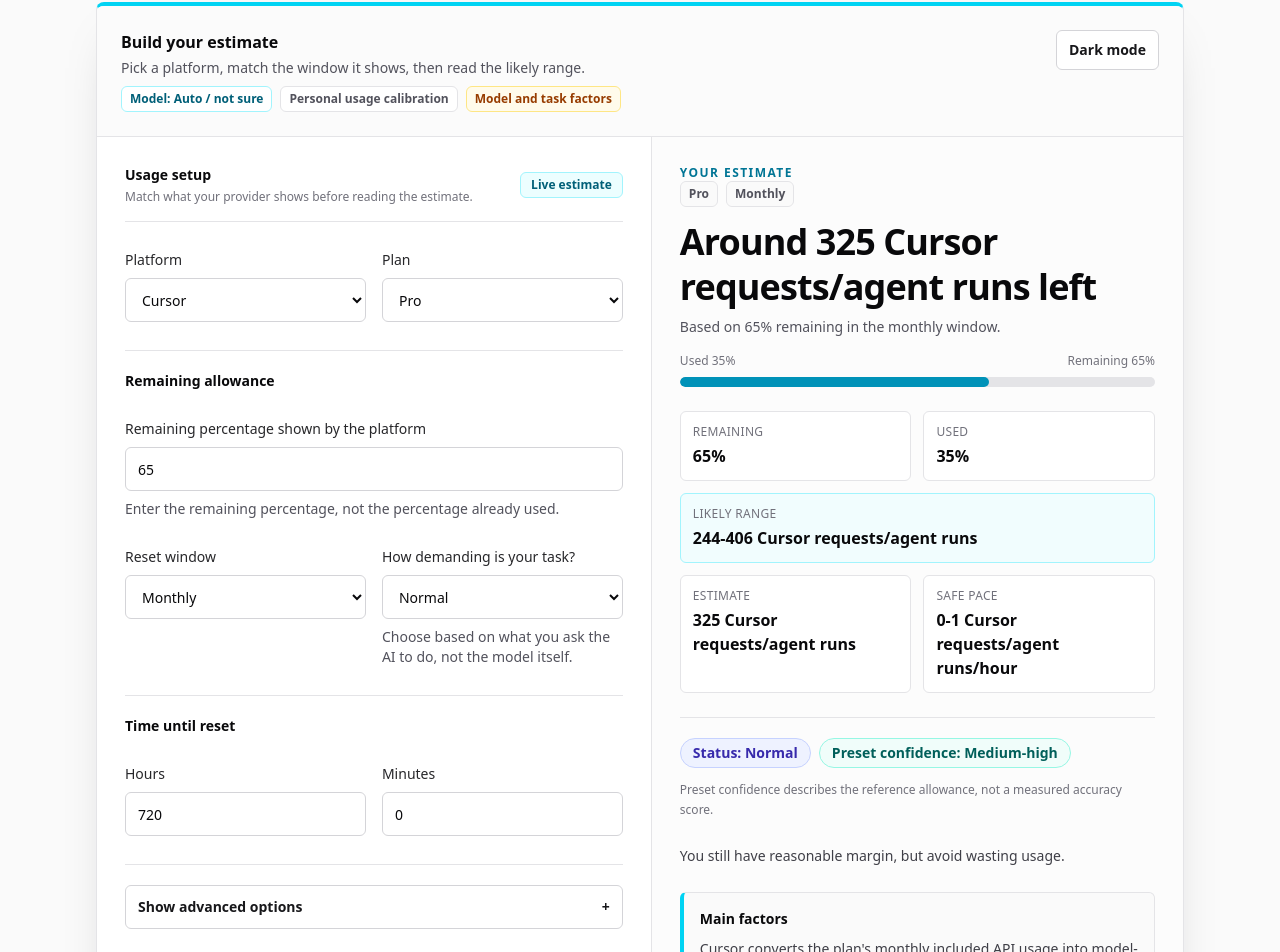
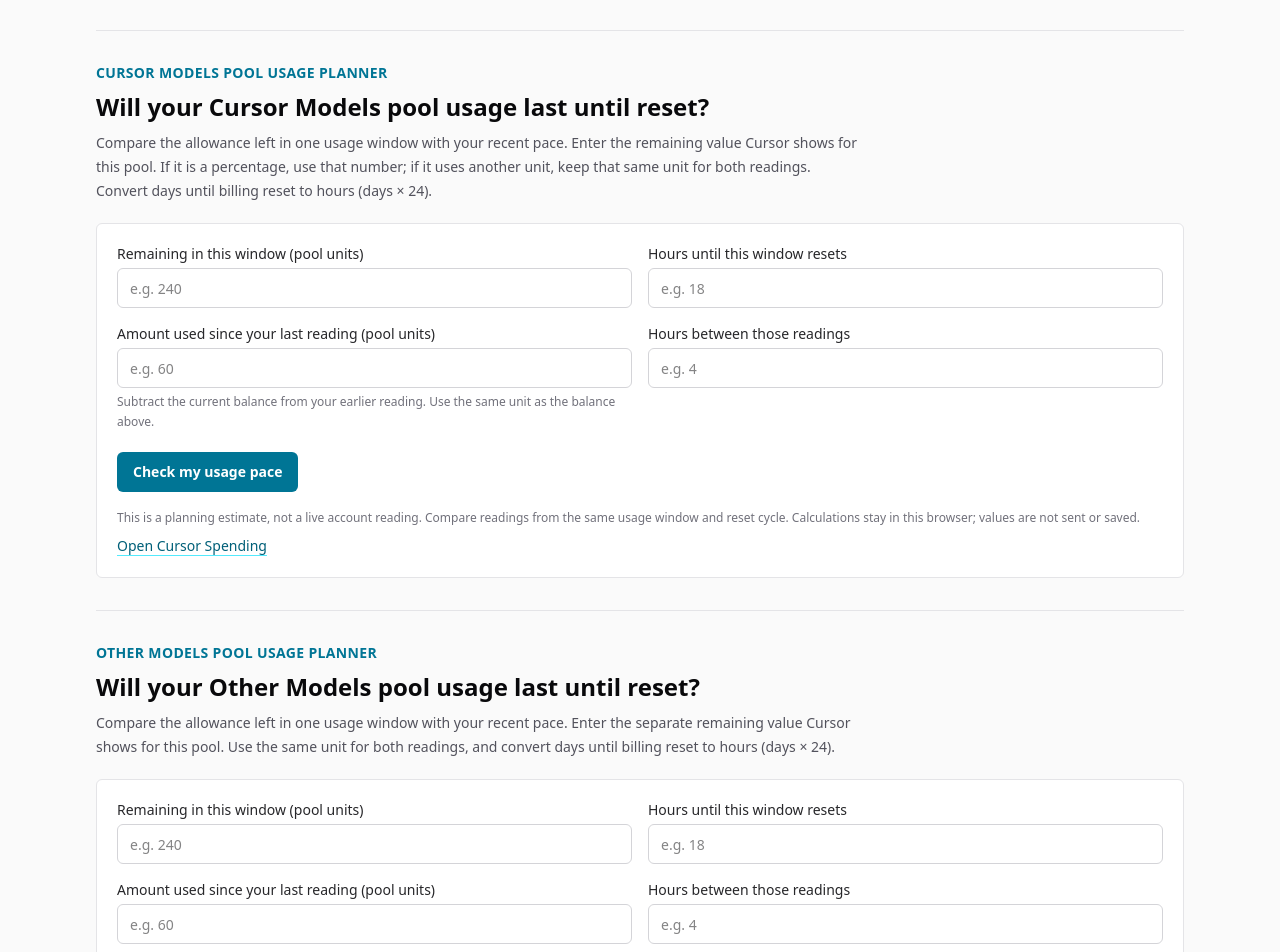
Before and after one commit to fladare124/ai-percent-to-prompts-calculator, a Next.js app: page /cursor-usage-calculator in a window 1280 px wide. Shown: the part 303-1255 px from the top of the page. Built offline with nearby package versions, Linux system fonts and the light colour scheme.

Commit message:
Refresh Cursor usage pool planner

```diff
--- a/src/app/cursor-usage-calculator/page.tsx
+++ b/src/app/cursor-usage-calculator/page.tsx
@@ -1,10 +1,14 @@
 import type { Metadata } from "next";
+import UsagePacePlanner from "@/components/UsagePacePlanner";
 import SeoCalculatorPage from "@/components/SeoCalculatorPage";
 
+const cursorUsageUrl =
+  "https://prod.cursor.com/help/models-and-usage/usage-limits";
+
 export const metadata: Metadata = {
-  title: "Cursor Usage Calculator",
+  title: "Cursor Usage Calculator: Pool Balance Until Reset",
   description:
-    "Estimate how many Cursor requests your included usage percentage could cover, based on model, mode and context size.",
+    "Estimate whether your Cursor Models or Other Models usage pool can last until your monthly reset, based on your own recent usage readings.",
   alternates: {
     canonical: "/cursor-usage-calculator",
   },
@@ -14,31 +18,71 @@ export default function CursorUsageCalculatorPage() {
   return (
     <SeoCalculatorPage
       h1="Cursor Usage Calculator"
-      intro="Estimate how many Cursor requests your remaining included usage could cover. Select your plan, model and work mode to get a planning range."
-      platformFocus="Cursor"
+      intro="Check whether each Cursor usage pool could last until your billing reset. Compare the remaining percentage in your Spending dashboard with your recent usage pace instead of assuming every request has the same cost."
+      calculator={
+        <div className="space-y-8">
+          <UsagePacePlanner
+            platform="Cursor Models pool"
+            windowGuidance="Enter the remaining value Cursor shows for this pool. If it is a percentage, use that number; if it uses another unit, keep that same unit for both readings. Convert days until billing reset to hours (days × 24)."
+            sourceUrl="https://cursor.com/dashboard/spending"
+            sourceLabel="Open Cursor Spending"
+            measurementUnit="pool units"
+          />
+          <UsagePacePlanner
+            platform="Other Models pool"
+            windowGuidance="Enter the separate remaining value Cursor shows for this pool. Use the same unit for both readings, and convert days until billing reset to hours (days × 24)."
+            sourceUrl="https://cursor.com/dashboard/spending"
+            sourceLabel="Open Cursor Spending"
+            measurementUnit="pool units"
+          />
+        </div>
+      }
       guide={{
-        title: "Estimate Cursor requests from the right usage pool",
+        title: "Cursor has two separate usage pools",
         summary:
-          "Cursor usage can depend on the selected model and plan. Current usage-based plans show separate pools for Cursor models and other models, so make sure your percentage refers to the pool you intend to estimate.",
+          "Cursor does not have one reliable request count for every model and task. Its Spending dashboard shows the remaining allowance for each pool, while your recent usage readings can help estimate how quickly that balance is changing.",
         points: [
-          "Cursor says included usage resets monthly with your billing cycle. The Spending tab shows remaining allowance and the reset date.",
-          "The number of requests depends on model costs and task size. One agent run can use much more than one short chat request.",
-          "This calculator gives a rough request equivalent. It does not read your Cursor Spending dashboard or model usage history.",
+          "The Cursor Models pool includes Grok 4.7, Grok 4.6, Grok 4.5 and Composer 2.5. The Other Models pool covers third-party models charged at their provider prices.",
+          "Pro, Pro+ and Ultra include both pools. The Start plan in India covers the Cursor Models pool only. Plans and availability can vary by account.",
+          "Cursor Router can draw from either pool depending on which model handles a request. Composer 2.5 has no Cursor Token Rate on any plan; third-party models can incur that rate on Teams and Enterprise.",
+          "Both pools reset monthly with your billing cycle, and unused usage does not roll over. Spending shows the reset date and real-time balance.",
+          "Compare each pool separately. This planner uses your percentage readings and recent pace; it does not connect to Cursor or estimate a universal number of prompts.",
         ],
         sources: [
-          { label: "Cursor usage and limits", href: "https://prod.cursor.com/help/models-and-usage/usage-limits" },
+          {
+            label: "Cursor usage pools and limits",
+            href: cursorUsageUrl,
+          },
+          {
+            label: "Cursor usage-based charges",
+            href: "https://prod.cursor.com/help/account-and-billing/overages",
+          },
+          {
+            label: "Cursor plans and pricing",
+            href: "https://cursor.com/pricing",
+          },
         ],
       }}
       extraFaq={[
         {
-          question: "Where can I see my Cursor usage and reset date?",
+          question: "How many Cursor requests can I make before reset?",
           answer:
-            "Open the Spending tab in your Cursor dashboard. It shows remaining usage and the reset date for your billing cycle.",
+            "There is no fixed request count across models and tasks. Check the separate balances in Cursor Spending, then compare two readings from the same pool with the planner above to estimate whether your recent pace can last until reset.",
         },
         {
-          question: "Does a Cursor request always use the same allowance?",
+          question: "What is the difference between Cursor Models and Other Models?",
           answer:
-            "No. Model choice, usage pool and task size affect consumption. Treat the result as a rough equivalent and compare it with the pool shown in your dashboard.",
+            "Cursor Models include Grok 4.7, Grok 4.6, Grok 4.5 and Composer 2.5. Other Models covers third-party models and follows their model costs. Cursor Router may use either pool depending on the routed model.",
+        },
+        {
+          question: "When does Cursor usage reset?",
+          answer:
+            "Included usage resets monthly with your billing cycle. Cursor Spending shows your reset date, and unused usage does not roll over.",
+        },
+        {
+          question: "Does using my own API key count toward Cursor usage?",
+          answer:
+            "On individual plans, the model provider bills requests made with your own key directly, and they do not draw from Cursor's two pools. Team and Enterprise plans may apply a Cursor Token Rate to those requests.",
         },
       ]}
     />
--- a/src/components/EstimatorForm.tsx
+++ b/src/components/EstimatorForm.tsx
@@ -1,5 +1,6 @@
 "use client";
 
+import Link from "next/link";
 import AdvancedOptions from "@/components/AdvancedOptions";
 import {
   PLATFORMS,
@@ -163,11 +164,13 @@ export default function EstimatorForm({
             Usage setup
           </p>
           <p className="mt-1 text-xs text-zinc-500 dark:text-zinc-400">
-            Match what your provider shows before reading the estimate.
+            {form.platform === "Cursor"
+              ? "Cursor usage is tracked in separate monthly pools."
+              : "Match what your provider shows before reading the estimate."}
           </p>
         </div>
         <span className="rounded-md border border-cyan-200 bg-cyan-50 px-2.5 py-1 text-xs font-semibold text-cyan-800 dark:border-cyan-900/60 dark:bg-cyan-950/40 dark:text-cyan-200">
-          Live estimate
+          {form.platform === "Cursor" ? "Pool pace planner" : "Live estimate"}
         </span>
       </div>
 
@@ -189,6 +192,7 @@ export default function EstimatorForm({
           </select>
         </label>
 
+        {form.platform === "Cursor" ? null : (
           <label className="flex flex-col gap-2">
             <span className={labelClass}>Plan</span>
             <select
@@ -205,8 +209,25 @@ export default function EstimatorForm({
               )}
             </select>
           </label>
+        )}
       </div>
 
+      {form.platform === "Cursor" ? (
+        <div className="rounded-md border border-cyan-200 bg-cyan-50 p-4 text-sm leading-6 text-cyan-950 dark:border-cyan-900/60 dark:bg-cyan-950/30 dark:text-cyan-100">
+          <p>
+            Cursor does not have one fixed request count across models and tasks.
+            Compare your recent readings from each pool against the time left in
+            your billing cycle.
+          </p>
+          <Link
+            href="/cursor-usage-calculator"
+            className="mt-2 inline-block font-semibold underline underline-offset-2"
+          >
+            Open the Cursor Models and Other Models planners
+          </Link>
+        </div>
+      ) : (
+        <>
       {criticalFields.length > 0 ? (
         <div className="space-y-3 border-t border-zinc-200 pt-5 dark:border-zinc-800">
           <div>
@@ -360,6 +381,8 @@ export default function EstimatorForm({
         onToggle={onAdvancedToggle}
         onChange={handleAdvancedChange}
       />
+        </>
+      )}
     </form>
   );
 }
--- a/src/components/SeoCalculatorPage.tsx
+++ b/src/components/SeoCalculatorPage.tsx
@@ -62,8 +62,8 @@ const popularLinks = [
   },
   {
     href: "/cursor-usage-calculator",
-    label: "Cursor",
-    text: "Estimate requests from your monthly included usage.",
+    label: "Cursor usage pools",
+    text: "Compare Cursor Models and Other Models balances with your recent usage pace.",
   },
 ];
 
--- a/src/components/UsageEstimator.tsx
+++ b/src/components/UsageEstimator.tsx
@@ -251,9 +251,22 @@ export default function UsageEstimator({
             Build your estimate
           </p>
           <p className="mt-1 max-w-xl text-sm text-zinc-600 dark:text-zinc-400">
-            Pick a platform, match the window it shows, then read the likely range.
+            {form.platform === "Cursor"
+              ? "Compare both Cursor usage pools with your recent dashboard readings."
+              : "Pick a platform, match the window it shows, then read the likely range."}
           </p>
           <div className="mt-2 flex flex-wrap gap-2">
+            {form.platform === "Cursor" ? (
+              <>
+                <span className="rounded-md border border-cyan-200 bg-white px-2 py-1 text-xs font-semibold text-cyan-800 dark:border-cyan-900/60 dark:bg-zinc-900 dark:text-cyan-200">
+                  Cursor Models pool
+                </span>
+                <span className="rounded-md border border-zinc-200 bg-white px-2 py-1 text-xs font-semibold text-zinc-600 dark:border-zinc-700 dark:bg-zinc-900 dark:text-zinc-300">
+                  Other Models pool
+                </span>
+              </>
+            ) : (
+              <>
                 <span className="rounded-md border border-cyan-200 bg-white px-2 py-1 text-xs font-semibold text-cyan-800 dark:border-cyan-900/60 dark:bg-zinc-900 dark:text-cyan-200">
                   Model: {selectedModelLabel ?? "Auto / not sure"}
                 </span>
@@ -263,6 +276,8 @@ export default function UsageEstimator({
                 <span className="rounded-md border border-amber-200 bg-amber-50 px-2 py-1 text-xs font-semibold text-amber-800 dark:border-amber-900/60 dark:bg-amber-950/30 dark:text-amber-200">
                   Model and task factors
                 </span>
+              </>
+            )}
           </div>
         </div>
         <button
@@ -297,10 +312,12 @@ export default function UsageEstimator({
             onCopy={copyResult}
             onShare={shareResult}
           />
+          {form.platform === "Cursor" ? null : (
             <UsageCalibration
               remainingPercent={Number(form.remainingPercent)}
               unitLabel={unitLabel}
             />
+          )}
         </div>
       </div>
     </div>
--- a/src/components/UsagePacePlanner.tsx
+++ b/src/components/UsagePacePlanner.tsx
@@ -23,10 +23,15 @@ type Estimate =
     };
 
 type UsagePacePlannerProps = {
-  platform: "Claude" | "Codex";
+  platform:
+    | "Claude"
+    | "Codex"
+    | "Cursor Models pool"
+    | "Other Models pool";
   windowGuidance: string;
   sourceUrl: string;
   sourceLabel: string;
+  measurementUnit?: string;
 };
 
 const initialInputs: Inputs = {
@@ -41,8 +46,12 @@ export default function UsagePacePlanner({
   windowGuidance,
   sourceUrl,
   sourceLabel,
+  measurementUnit = "percentage points",
 }: UsagePacePlannerProps) {
-  const titleId = `${platform.toLowerCase()}-pace-title`;
+  const titleId = `${platform.toLowerCase().replace(/[^a-z0-9]+/g, "-")}-pace-title`;
+  const maxMeasurement =
+    measurementUnit === "percentage points" ? 100 : undefined;
+  const isPercentage = measurementUnit === "percentage points";
   const [inputs, setInputs] = useState(initialInputs);
   const [estimate, setEstimate] = useState<Estimate | null>(null);
   const [error, setError] = useState("");
@@ -66,13 +75,13 @@ export default function UsagePacePlanner({
         Number.isFinite,
       ) ||
       remaining < 0 ||
-      remaining > 100 ||
+      (maxMeasurement !== undefined && remaining > maxMeasurement) ||
       hoursUntilReset <= 0 ||
       pointsSpent < 0 ||
-      pointsSpent > 100 ||
+      (maxMeasurement !== undefined && pointsSpent > maxMeasurement) ||
       hoursObserved <= 0
     ) {
-      setError("Enter valid percentages and time periods to calculate a pace.");
+      setError("Enter valid readings and time periods to calculate a pace.");
       setEstimate(null);
       return;
     }
@@ -130,19 +139,19 @@ export default function UsagePacePlanner({
       >
         <div className="grid gap-4 sm:grid-cols-2">
           <label className="block text-sm font-medium text-zinc-800 dark:text-zinc-200">
-            Remaining in this window (%)
+            Remaining in this window ({measurementUnit})
             <input
-              aria-label={`${platform} usage percentage remaining`}
+              aria-label={`${platform} usage remaining`}
               type="number"
               min="0"
-              max="100"
+              max={maxMeasurement}
               step="0.1"
               inputMode="decimal"
               required
               value={inputs.remaining}
               onChange={(event) => updateInput("remaining", event.target.value)}
               className="mt-1 h-10 w-full rounded-md border border-zinc-300 bg-white px-3 text-zinc-950 focus:border-cyan-500 focus:outline-none focus:ring-2 focus:ring-cyan-500/30 dark:border-zinc-700 dark:bg-zinc-950 dark:text-white"
-              placeholder="e.g. 65"
+              placeholder={isPercentage ? "e.g. 65" : "e.g. 240"}
             />
           </label>
 
@@ -165,22 +174,26 @@ export default function UsagePacePlanner({
           </label>
 
           <label className="block text-sm font-medium text-zinc-800 dark:text-zinc-200">
-            Percentage points used since your last reading
+            {isPercentage
+              ? "Percentage points used since your last reading"
+              : `Amount used since your last reading (${measurementUnit})`}
             <input
-              aria-label={`${platform} usage percentage points spent since the last reading`}
+              aria-label={`${platform} usage amount spent since the last reading`}
               type="number"
               min="0"
-              max="100"
+              max={maxMeasurement}
               step="0.1"
               inputMode="decimal"
               required
               value={inputs.pointsSpent}
               onChange={(event) => updateInput("pointsSpent", event.target.value)}
               className="mt-1 h-10 w-full rounded-md border border-zinc-300 bg-white px-3 text-zinc-950 focus:border-cyan-500 focus:outline-none focus:ring-2 focus:ring-cyan-500/30 dark:border-zinc-700 dark:bg-zinc-950 dark:text-white"
-              placeholder="e.g. 15"
+              placeholder={isPercentage ? "e.g. 15" : "e.g. 60"}
             />
             <span className="mt-1 block text-xs font-normal leading-5 text-zinc-500 dark:text-zinc-400">
-              If the meter fell from 80% to 65%, enter 15.
+              {isPercentage
+                ? "If the meter fell from 80% to 65%, enter 15."
+                : "Subtract the current balance from your earlier reading. Use the same unit as the balance above."}
             </span>
           </label>
 
@@ -230,14 +243,14 @@ export default function UsagePacePlanner({
                 period. To spread the current balance until reset, average use
                 would need to stay near or below{" "}
                 <strong>
-                  {estimate.sustainableRate.toFixed(1)} percentage points per hour
+                  {estimate.sustainableRate.toFixed(1)} {measurementUnit} per hour
                 </strong>
                 .
               </p>
             ) : estimate.runsOutInHours !== null ? (
               <p>
                 At the observed rate of{" "}
-                <strong>{estimate.observedRate.toFixed(1)} percentage points per hour</strong>,
+                <strong>{estimate.observedRate.toFixed(1)} {measurementUnit} per hour</strong>,
                 the remaining allowance could run out in about{" "}
                 <strong>{estimate.runsOutInHours.toFixed(1)} hours</strong>, roughly{" "}
                 <strong>
@@ -252,10 +265,10 @@ export default function UsagePacePlanner({
             ) : (
               <p>
                 At the observed rate of{" "}
-                <strong>{estimate.observedRate.toFixed(1)} percentage points per hour</strong>,
-                about{" "}
+                <strong>{estimate.observedRate.toFixed(1)} {measurementUnit} per hour</strong>,
+                  about{" "}
                 <strong>
-                  {estimate.projectedRemaining.toFixed(1)}% could remain at reset
+                  {estimate.projectedRemaining.toFixed(1)} {measurementUnit} could remain at reset
                 </strong>
                 .
               </p>
@@ -267,7 +280,7 @@ export default function UsagePacePlanner({
                 {estimate.hoursUntilReset.toFixed(1)} hours, average use would
                 need to stay near or below{" "}
                 <strong>
-                  {estimate.sustainableRate.toFixed(1)} percentage points per hour
+                  {estimate.sustainableRate.toFixed(1)} {measurementUnit} per hour
                 </strong>
                 .
               </p>
--- a/src/lib/displayLabels.ts
+++ b/src/lib/displayLabels.ts
@@ -65,7 +65,7 @@ export function getPlatformUnitLabel(
   }
 
   if (platform === "Cursor") {
-    return "Cursor requests/agent runs";
+    return "Cursor pool units";
   }
 
   if (platform === "Windsurf / Devin") {
@@ -165,7 +165,7 @@ export function getMainFactorsSummary(result: EstimateResult) {
   }
 
   if (result.platform === "Cursor") {
-    return "Cursor converts the plan's monthly included API usage into model-specific request estimates, then adjusts for agent mode and context size.";
+    return "Cursor usage depends on the model and routed task. Compare readings from the same usage pool in the Cursor pool planner.";
   }
 
   if (result.platform === "Windsurf / Devin") {
--- a/src/lib/platformPresets.ts
+++ b/src/lib/platformPresets.ts
@@ -518,65 +518,21 @@ export const platformPresets: Record<PlatformName, PlatformPreset> = {
   },
   Cursor: {
     platform: "Cursor",
-    usageUnit: "requests / agent runs",
+    usageUnit: "usage pool balance",
     resetWindows: ["Monthly"],
     defaultResetWindow: "Monthly",
     limitBasis:
-      "Monthly included API usage converted to request equivalents. Cursor publishes approximate model-specific request counts, so model choice matters.",
+      "Cursor shows separate monthly usage pools. Compare readings from your own account in the pool planner; this selector does not assume a fixed request count.",
     planPresets: [
-      { label: "Hobby", baseLimits: limits({ Monthly: 25 }) },
-      { label: "Pro", baseLimits: limits({ Monthly: 500 }) },
-      { label: "Pro+", baseLimits: limits({ Monthly: 1500 }) },
-      { label: "Ultra", baseLimits: limits({ Monthly: 10000 }) },
-      { label: "Teams", baseLimits: limits({ Monthly: 500 }) },
-      { label: "Enterprise", baseLimits: limits({ Monthly: 500 }) },
+      { label: "Hobby", baseLimits: limits({}) },
+      { label: "Start (India)", baseLimits: limits({}) },
+      { label: "Pro", baseLimits: limits({}) },
+      { label: "Pro+", baseLimits: limits({}) },
+      { label: "Ultra", baseLimits: limits({}) },
+      { label: "Teams", baseLimits: limits({}) },
+      { label: "Enterprise", baseLimits: limits({}) },
     ],
-    advancedGroups: [
-      {
-        key: "model",
-        label: "Model",
-        options: [
-          { label: "Cursor Auto", multiplier: 1.3 },
-          { label: "GPT-5 / GPT-5.5", multiplier: 1 },
-          { label: "GPT-5.6 Sol", multiplier: 1 },
-          { label: "GPT-5.6 Terra", multiplier: 1.8 },
-          { label: "Claude Sonnet 5", multiplier: 0.45 },
-          { label: "Claude Opus 4.8", multiplier: 0.2 },
-          { label: "Claude Fable 5", multiplier: 0.55 },
-          { label: "Gemini 3.5 Flash", multiplier: 1.1 },
-          { label: "Not sure", multiplier: 0.8 },
-        ],
-      },
-      {
-        key: "mode",
-        label: "Mode",
-        options: [
-          { label: "Tab completion", multiplier: 2 },
-          { label: "Auto mode", multiplier: 1.25 },
-          { label: "Ask / Chat", multiplier: 1 },
-          { label: "Edit", multiplier: 0.9 },
-          { label: "Agent", multiplier: 0.65 },
-          { label: "Multi-file edit", multiplier: 0.5 },
-          {
-            label: "Max mode",
-            multiplier: 0.55,
-            costReference:
-              "Cursor Max Mode uses token-based pricing and can consume more of the included monthly usage.",
-          },
-          { label: "Background Agent", multiplier: 0.35 },
-        ],
-      },
-      {
-        key: "context",
-        label: "Context size",
-        options: [
-          { label: "Single file", multiplier: 1.15 },
-          { label: "Few files", multiplier: 1 },
-          { label: "Many files", multiplier: 0.65 },
-          { label: "Whole repo", multiplier: 0.4 },
-        ],
-      },
-    ],
+    advancedGroups: [],
   },
   "Windsurf / Devin": {
     platform: "Windsurf / Devin",
--- a/src/lib/site.ts
+++ b/src/lib/site.ts
@@ -55,9 +55,9 @@ export const calculatorRoutes = [
   },
   {
     path: "/cursor-usage-calculator",
-    title: "Cursor Usage Calculator",
+    title: "Cursor Usage Calculator: Pool Balance and Reset Pace",
     description:
-      "Estimate remaining Cursor requests or agent runs from a remaining usage percentage.",
+      "Check whether your Cursor Models or Other Models pool could last until reset using recent readings from your usage dashboard.",
     lastModified: contentUpdatedAt,
     priority: 0.75,
   },
```
Also changed, not shown: src/components/EstimatorResult.tsx (+12 -1 lines), src/lib/estimation.ts (+7 -1 lines). Lines whose indentation alone changed are shown as unchanged.
